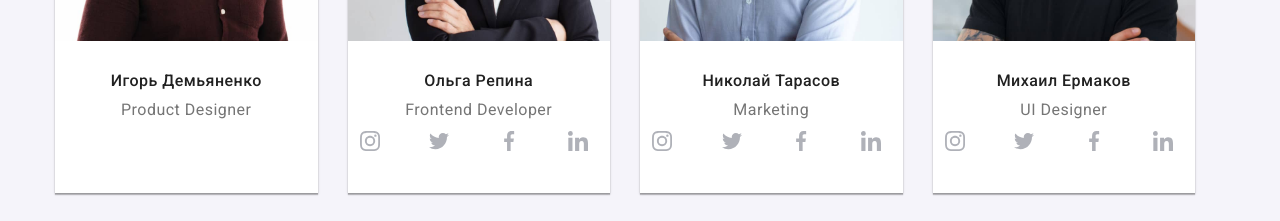
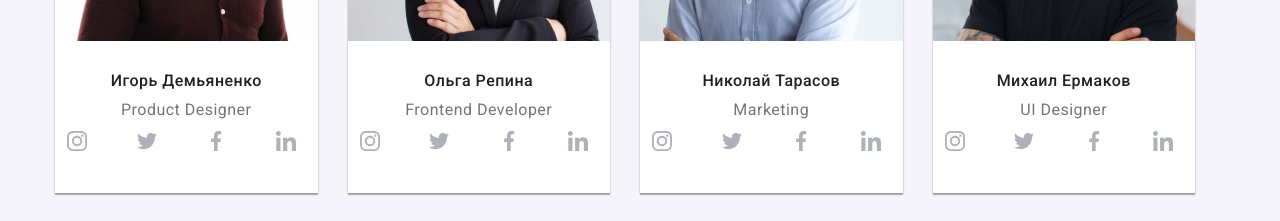
Before and after one commit to ludmiladev/goit-markup-hw-04, a plain HTML site: page index.html in a window 1280 px wide. Shown: the part 2160-2381 px from the top of the page. Drawn offline with Linux system fonts and the light colour scheme; files that its build step writes are made by us from their sources.

Commit message:
Исправила инстаграм

```diff
--- a/index.html
+++ b/index.html
@@ -132,33 +132,32 @@
               <li class="social-list-item">
                 <a href="" class="social-list-item-link">
                   <svg class="social-list-item-svg">
-                    <use href="./images/sprite.svg#icon-instagram"></use>
+                    <use href="./images/sprit.svg#icon-instagram"></use>
                   </svg>
                 </a>
               </li>
               <li class="social-list-item">
                 <a href="" class="social-list-item-link">
                   <svg class="social-list-item-svg">
-                    <use href="./images/sprite.svg#icon-twitter"></use>
+                    <use href="./images/sprit.svg#icon-twitter"></use>
                   </svg>
                 </a>
               </li>
               <li class="social-list-item">
                 <a href="" class="social-list-item-link">
                   <svg class="social-list-item-svg">
-                    <use href="./images/sprite.svg#icon-facebook"></use>
+                    <use href="./images/sprit.svg#icon-facebook"></use>
                   </svg>
                 </a>
               </li>
               <li class="social-list-item">
                 <a href="" class="social-list-item-link">
                   <svg class="social-list-item-svg">
-                    <use href="./images/sprite.svg#icon-linkedin"></use>
+                    <use href="./images/sprit.svg#icon-linkedin"></use>
                   </svg>
                 </a>
               </li>
             </ul>
-          </li>
 
           <li class="comanda-photo">
             <img src="./images/foto-olga.jpg" alt="девушка улыбается  фото Ольги" width="270" height="260" />
```
